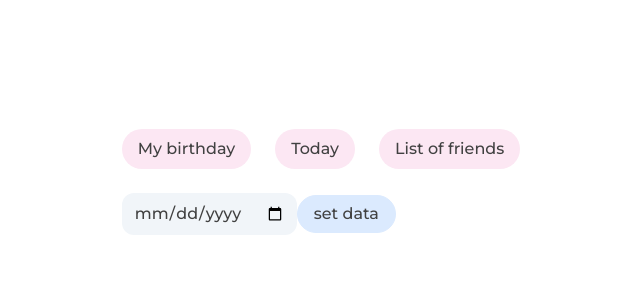
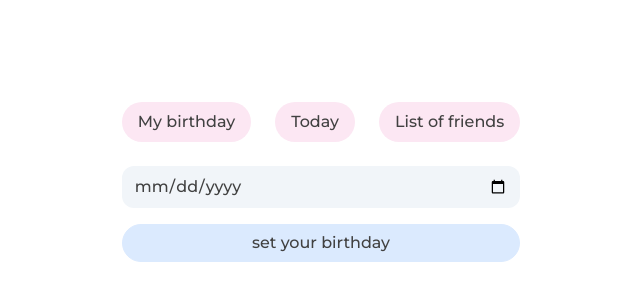
Before and after one commit to Luchiweb/birthday-reminder, a React (Vite) app: page /my-birthday in a window 1280 px wide. Shown: the part 218-518 px from the top of the page, without its empty margins (319-959 px from the left). Built offline with nearby package versions, Linux system fonts and the light colour scheme.

Commit message:
refactor: create basic styles

```diff
--- a/src/index.css
+++ b/src/index.css
@@ -20,3 +20,15 @@ body {
   font-weight: 500;
   color: #414141;
 }
+
+.primary-button {
+  @apply inline-flex items-center justify-center px-4 py-2 text-base leading-5 rounded-full border font-medium transition ease-in-out duration-150 focus:outline-none bg-blue-100 border-blue-100 hover:bg-blue-200 hover:border-blue-200;
+}
+
+.secondary-button {
+  @apply inline-flex items-center justify-center px-4 py-2 text-base leading-5 rounded-full border font-medium transition ease-in-out duration-150 focus:outline-none bg-transparent border-blue-100 hover:bg-blue-200 hover:border-blue-200;
+}
+
+.form-input {
+  @apply w-full block rounded-xl outline-none bg-slate-100 px-3 py-2;
+}
--- a/src/pages/Friends/Friends.tsx
+++ b/src/pages/Friends/Friends.tsx
@@ -40,10 +40,7 @@ function Friends() {
         <div>Your list is empty, but let's change it!</div>
       )}
       {!showForm && (
-        <button
-          onClick={() => setShowForm(true)}
-          className="inline-flex items-center justify-center px-4 py-2 text-base leading-5 rounded-full border font-medium transition ease-in-out duration-150 focus:outline-none bg-indigo-100 border-indigo-100 hover:bg-indigo-200 hover:border-indigo-200"
-        >
+        <button onClick={() => setShowForm(true)} className="primary-button">
           add new friend
         </button>
       )}
--- a/src/pages/Friends/NewFriendForm.tsx
+++ b/src/pages/Friends/NewFriendForm.tsx
@@ -51,12 +51,7 @@ function NewFriendForm({ setData, closeForm }: { setData: (friend: FriendData) =
           <label className="opacity-80 text-sm" htmlFor="name">
             Name
           </label>
-          <input
-            {...register('name', { required: 'The name is required' })}
-            id="name"
-            className="w-full block rounded-xl outline-none bg-slate-100 px-3 py-2"
-            type="text"
-          />
+          <input {...register('name', { required: 'The name is required' })} id="name" className="form-input " type="text" />
           {errors.name && <div className="error text-xs font-normal text-red-400">{errors.name.message}</div>}
         </div>
         <div className="">
@@ -69,7 +64,7 @@ function NewFriendForm({ setData, closeForm }: { setData: (friend: FriendData) =
               max: { value: new Date().toISOString().split('T')[0], message: "Looks like your friend wasn't born yet." },
             })}
             id="birthday"
-            className="w-full block rounded-xl outline-none bg-slate-100 px-3 py-2"
+            className="form-input"
             type="date"
           />
           {errors.birthday && <div className="error text-xs font-normal text-red-400">{errors.birthday.message}</div>}
@@ -85,11 +80,7 @@ function NewFriendForm({ setData, closeForm }: { setData: (friend: FriendData) =
         <div className="flex flex-col gap-2">
           {fields.map((field, index) => (
             <div key={field.id} className="flex items-center gap-2">
-              <input
-                {...register(`gifts.${index}.value`)}
-                className="w-full block rounded-xl outline-none bg-slate-100 px-3 py-2"
-                type="text"
-              />
+              <input {...register(`gifts.${index}.value`)} className="form-input " type="text" />
               <div onClick={() => removeInput(index)} className="w-6 h-6 text-center cursor-pointer rounded-full bg-indigo-100">
                 -
               </div>
@@ -98,17 +89,10 @@ function NewFriendForm({ setData, closeForm }: { setData: (friend: FriendData) =
         </div>
       </div>
       <div className="flex justify-between gap-4">
-        <button
-          onClick={() => closeForm(false)}
-          className="inline-flex w-full items-center justify-center px-4 py-2 text-base leading-5 rounded-full border font-medium transition ease-in-out duration-150 focus:outline-none bg-transparent border-blue-100 hover:bg-blue-200 hover:border-blue-200"
-          type="button"
-        >
+        <button onClick={() => closeForm(false)} className="secondary-button w-full" type="button">
           close
         </button>
-        <button
-          className="inline-flex w-full items-center justify-center px-4 py-2 text-base leading-5 rounded-full border font-medium transition ease-in-out duration-150 focus:outline-none bg-blue-100 border-blue-100 hover:bg-blue-200 hover:border-blue-200"
-          type="submit"
-        >
+        <button className="primary-button w-full" type="submit">
           add friend
         </button>
       </div>
--- a/src/pages/MyBirthday/MyBirthday.tsx
+++ b/src/pages/MyBirthday/MyBirthday.tsx
@@ -17,18 +17,10 @@ function MyBirthday() {
           <Timer date={userData.date}></Timer>
         </div>
       ) : (
-        <div>
-          <input
-            className="rounded-xl outline-none bg-slate-100 px-3 py-2"
-            type="date"
-            value={inputValue}
-            onChange={(e) => setInputValue(e.target.value)}
-          ></input>
-          <button
-            className="inline-flex items-center justify-center px-4 py-2 text-base leading-5 rounded-full border font-medium transition ease-in-out duration-150 focus:outline-none bg-blue-100 border-blue-100 hover:bg-blue-200 hover:border-blue-200"
-            onClick={handleData}
-          >
-            set data
+        <div className="flex flex-col gap-4">
+          <input className="form-input" type="date" value={inputValue} onChange={(e) => setInputValue(e.target.value)}></input>
+          <button className="primary-button" onClick={handleData}>
+            set your birthday
           </button>
         </div>
       )}
```
